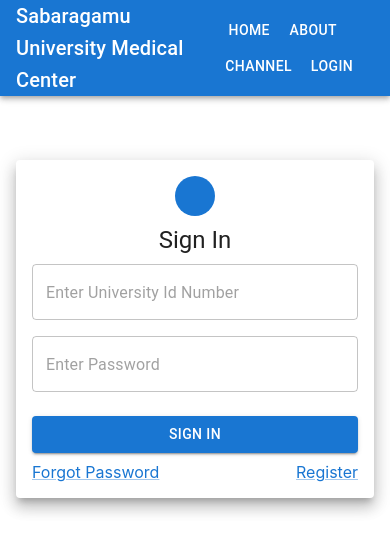
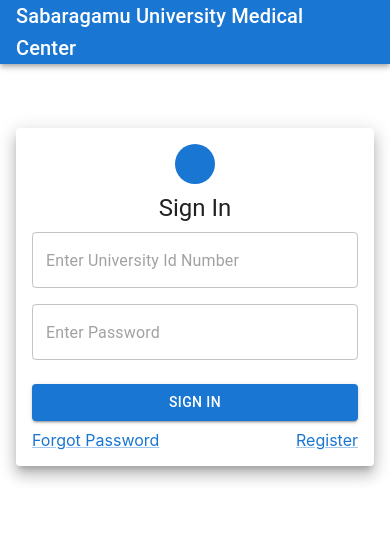
Before and after one commit to Chehan001/mini-project-medical-center-management-system-frontend, a React (Create React App) app: page /login in a window 390 px wide. Shown: the top 552 px of the page. Built offline with nearby package versions, Linux system fonts and the light colour scheme; some icons are missing.

Commit message:
nav-bar and loging-page-update

```diff
--- a/src/components/LoginRegister.jsx
+++ b/src/components/LoginRegister.jsx
@@ -1,10 +1,14 @@
-import React, { useState } from 'react'
-import { Avatar, Container, Paper, TextField, Typography, Box, Button, Grid, Link } from '@mui/material';
+import React, { useState } from 'react';
+import axios from 'axios';
+import {
+  Avatar, Container, Paper, TextField, Typography,
+  Box, Button, Grid, Link
+} from '@mui/material';
 import MailLockOutlinedIcon from '@mui/icons-material/MailLockOutlined';
 
 const LoginRegister = () => {
   const [action, setAction] = useState("Sign In");
-  const [step, setStep] = useState(1); // for Forgot Password flow
+  const [step, setStep] = useState(1);
   const [form, setForm] = useState({
     universityEmail: '',
     idNumber: '',
@@ -20,10 +24,8 @@
   const handleForgotPasswordSubmit = (e) => {
     e.preventDefault();
     if (step === 1) {
-      // Simulate sending email to backend for verification
-      setStep(2); // Move to password reset step
+      setStep(2);
     } else {
-      // Simulate submitting new passwords
       if (form.newPassword !== form.confirmPassword) {
         alert("Passwords do not match!");
         return;
@@ -34,23 +36,41 @@
     }
   };
 
-  const handleSubmit = (e) => {
+  const handleSubmit = async (e) => {
     e.preventDefault();
-    // Submit logic for Sign In / Register
-    console.log("Submitted form:", form);
+
+    if (action === "Register") {
+      try {
+        await axios.post('http://localhost:5000/api/students/register', {
+          universityEmail: form.universityEmail,
+          idNumber: form.idNumber,
+          password: form.password
+        });
+        alert("Registered successfully!");
+        setAction("Sign In");
+      } catch (err) {
+        alert("Error registering student");
+        console.error(err);
+      }
+    } else if (action === "Sign In") {
+      try {
+        const response = await axios.post('http://localhost:5000/api/students/login', {
+          idNumber: form.idNumber,
+          password: form.password
+        });
+        alert("Login successful!");
+        console.log(response.data);
+      } catch (err) {
+        alert("Login failed. Check ID or password.");
+        console.error(err);
+      }
+    }
   };
 
   return (
     <Container maxWidth="xs">
       <Paper elevation={10} sx={{ marginTop: 8, padding: 2 }}>
-        <Avatar
-          sx={{
-            mx: "auto",
-            bgcolor: "primary.main",
-            textAlign: "center",
-            mb: 1,
-          }}
-        >
+        <Avatar sx={{ mx: "auto", bgcolor: "primary.main", mb: 1 }}>
           <MailLockOutlinedIcon />
         </Avatar>
         <Typography component="h1" variant="h5" sx={{ textAlign: "center" }}>
@@ -61,9 +81,7 @@
           component="form"
           noValidate
           sx={{ mt: 1 }}
-          onSubmit={
-            action === "Forgot Password" ? handleForgotPasswordSubmit : handleSubmit
-          }
+          onSubmit={action === "Forgot Password" ? handleForgotPasswordSubmit : handleSubmit}
         >
           {action === "Register" && (
             <TextField
@@ -77,31 +95,7 @@
             />
           )}
 
-          {action === "Sign In" && (
-            <>
-              <TextField
-                placeholder="Enter University Id Number"
-                name="idNumber"
-                value={form.idNumber}
-                onChange={handleChange}
-                fullWidth
-                required
-                sx={{ mb: 2 }}
-              />
-              <TextField
-                placeholder="Enter Password"
-                type="password"
-                name="password"
-                value={form.password}
-                onChange={handleChange}
-                fullWidth
-                required
-                sx={{ mb: 2 }}
-              />
-            </>
-          )}
-
-          {action === "Register" && (
+          {(action === "Sign In" || action === "Register") && (
             <>
               <TextField
                 placeholder="Enter University Id Number"
@@ -126,8 +120,7 @@
           )}
 
           {action === "Forgot Password" && (
-            <>
-              {step === 1 ? (
+            step === 1 ? (
               <TextField
                 placeholder="Enter University Email"
                 name="universityEmail"
@@ -160,8 +153,7 @@
                   sx={{ mb: 2 }}
                 />
               </>
-              )}
-            </>
+            )
           )}
 
           <Button type="submit" variant="contained" fullWidth sx={{ mt: 1 }}>
@@ -171,14 +163,8 @@
 
         <Grid container justifyContent="space-between" sx={{ mt: 1 }}>
           {action !== "Forgot Password" && (
-            <Grid item>
-              <Link
-                component="button"
-                onClick={() => {
-                  setAction("Forgot Password");
-                  setStep(1);
-                }}
-              >
+            <Grid>
+              <Link component="button" onClick={() => { setAction("Forgot Password"); setStep(1); }}>
                 Forgot Password
               </Link>
             </Grid>
@@ -186,35 +172,19 @@
 
           {action === "Sign In" ? (
             <Grid item>
-              <Link
-                component="button"
-                onClick={() => {
-                  setAction("Register");
-                }}
-              >
+              <Link component="button" onClick={() => setAction("Register")}>
                 Register
               </Link>
             </Grid>
           ) : action === "Register" ? (
             <Grid item>
-              <Link
-                component="button"
-                onClick={() => {
-                  setAction("Sign In");
-                }}
-              >
+              <Link component="button" onClick={() => setAction("Sign In")}>
                 Already have an account? Sign In
               </Link>
             </Grid>
           ) : (
             <Grid item>
-              <Link
-                component="button"
-                onClick={() => {
-                  setAction("Sign In");
-                  setStep(1);
-                }}
-              >
+              <Link component="button" onClick={() => { setAction("Sign In"); setStep(1); }}>
                 Back to Sign In
               </Link>
             </Grid>
--- a/src/components/NavBar.jsx
+++ b/src/components/NavBar.jsx
@@ -1,22 +1,85 @@
-import React from 'react';
-import { AppBar, Toolbar, Typography, Button, Box } from '@mui/material';
+import React, { useState } from 'react';
+import {
+  AppBar, Toolbar, Typography, Button, Box, IconButton, Drawer,
+  List, ListItem, ListItemText
+} from '@mui/material';
+import MenuIcon from '@mui/icons-material/Menu';
 import { Link } from 'react-router-dom';
+import useMediaQuery from '@mui/material/useMediaQuery';
+import { useTheme } from '@mui/material/styles';
 
 const NavBar = () => {
+  const [drawerOpen, setDrawerOpen] = useState(false);
+  const theme = useTheme();
+  const isMobile = useMediaQuery(theme.breakpoints.down('sm'));
+
+  const toggleDrawer = (open) => () => {
+    setDrawerOpen(open);
+  };
+
+  const navItems = [
+    { text: 'Home', path: '/' },
+    { text: 'About', path: '/about' },
+    { text: 'Channel', path: '/channel' },
+    { text: 'Login', path: '/login' },
+  ];
+
   return (
+    <>
       <AppBar position="static">
         <Toolbar>
           <Typography variant="h6" sx={{ flexGrow: 1 }}>
             Sabaragamu University Medical Center
           </Typography>
+
+          {isMobile ? (
+            <>
+              <IconButton
+                edge="end"
+                color="inherit"
+                onClick={toggleDrawer(true)}
+              >
+                <MenuIcon />
+              </IconButton>
+
+              <Drawer
+                anchor="right"
+                open={drawerOpen}
+                onClose={toggleDrawer(false)}
+              >
+                <Box
+                  sx={{ width: 200 }}
+                  role="presentation"
+                  onClick={toggleDrawer(false)}
+                  onKeyDown={toggleDrawer(false)}
+                >
+                  <List>
+                    {navItems.map((item) => (
+                      <ListItem button key={item.text} component={Link} to={item.path}>
+                        <ListItemText primary={item.text} />
+                      </ListItem>
+                    ))}
+                  </List>
+                </Box>
+              </Drawer>
+            </>
+          ) : (
             <Box>
-          <Button color="inherit" component={Link} to="/">Home</Button>
-          <Button color="inherit" component={Link} to="/about">About</Button>
-          <Button color="inherit" component={Link} to="/channel">Channel</Button>
-          <Button color="inherit" component={Link} to="/login">Login</Button>
+              {navItems.map((item) => (
+                <Button
+                  key={item.text}
+                  color="inherit"
+                  component={Link}
+                  to={item.path}
+                >
+                  {item.text}
+                </Button>
+              ))}
             </Box>
+          )}
         </Toolbar>
       </AppBar>
+    </>
   );
 };
 
```
Also changed, not shown: src/logo.svg (deleted). Lines whose indentation alone changed are shown as unchanged.
